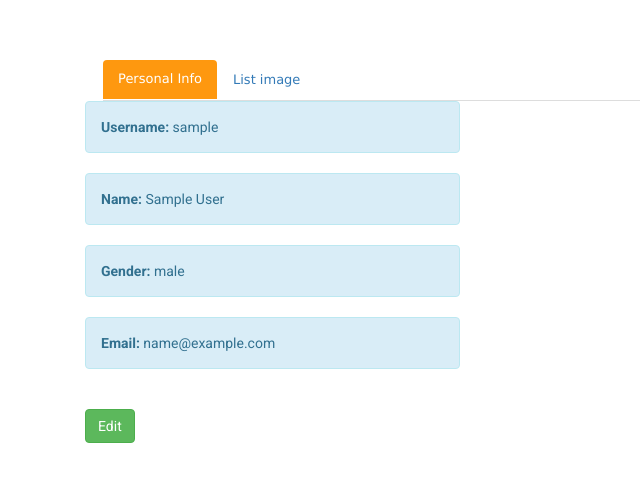
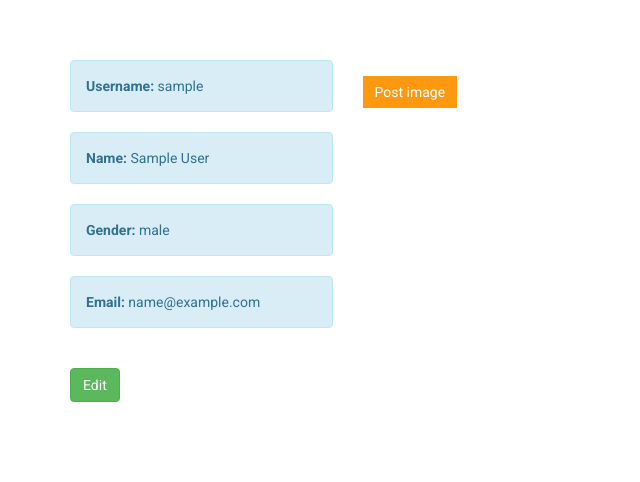
Before and after one commit to NOSQL-2017/project-1312422, a Rails app: page /info in a window 1280 px wide. Shown: the part 54-536 px from the top of the page, without its empty margins (0-640 px from the left). Run offline with Rails 7, Linux system fonts and the light colour scheme; the visitor is signed in with stand-in values (Sample User, id 1); data that the repository does not hold is empty; style sheets or scripts are compiled from the project's sources; some libraries are stand-ins or nearby versions.

Commit message:
create post image

```diff
--- a/Picture/app/controllers/images_controller.rb
+++ b/Picture/app/controllers/images_controller.rb
@@ -25,7 +25,7 @@ class ImagesController < ApplicationController
   # POST /images.json
   def create
     @image = Image.new(image_params)
-
+    @image.user_id= current_user.id
     respond_to do |format|
       if @image.save
         format.html { redirect_to @image, notice: 'Image was successfully created.' }
@@ -56,7 +56,7 @@ class ImagesController < ApplicationController
   def destroy
     @image.destroy
     respond_to do |format|
-      format.html { redirect_to images_url, notice: 'Image was successfully destroyed.' }
+      format.html { redirect_to :back, notice: 'Image was successfully destroyed.' }
       format.json { head :no_content }
     end
   end
@@ -69,6 +69,6 @@ class ImagesController < ApplicationController
 
     # Never trust parameters from the scary internet, only allow the white list through.
     def image_params
-      params.require(:image).permit(:script)
+      params.require(:image).permit(:script, :user_id)
     end
 end
--- a/Picture/app/views/layouts/application.html.erb
+++ b/Picture/app/views/layouts/application.html.erb
@@ -11,8 +11,8 @@
       border-radius: 0;
     }
     </style>
-
-      <link href="/css/bootstrap.min.css" rel="stylesheet">
+  <script src="https://npmcdn.com/tether@1.2.4/dist/js/tether.min.js"></script>
+  <link href="/css/bootstrap.min.css" rel="stylesheet">
   <link href="/css/font-awesome.min.css" rel="stylesheet">
   <link href="/css/prettyPhoto.css" rel="stylesheet">
   <link href="/css/price-range.css" rel="stylesheet">
--- a/Picture/app/views/persionals/_list_image.html.erb
+++ b/Picture/app/views/persionals/_list_image.html.erb
@@ -4,14 +4,13 @@
 	<% @images.each do |image|%>
 	<div class="col-sm-3 col-lg-3 col-md-3">
 		<div class="thumbnail">
-			<!-- <img src="<%= food.avatar %>" alt="" class="img-thumbnail" style="width:100%; height: 200px"> -->
 			<div class="caption">
 				<h4><textarea rows="1" disabled="disabled"><%=image.script%></textarea></h4>
-				<h5 class="text-muted"><%=food.created_at%></h5>
+				<h5 class="text-muted"><%=image.created_at%></h5>
 			</div>
 			<div>
 				<%= link_to 'Delete', image, method: :delete, data: { confirm: 'Do you want destroy?' }, class: 'btn btn-danger', style: 'padding: 2px 10px;'%>
-				<%= link_to 'Edit', edit_image_path(food), class: 'btn btn-default', style: 'padding: 2px 10px;'%>
+				<%= link_to 'Edit', edit_image_path(image), class: 'btn btn-default', style: 'padding: 2px 10px;'%>
 			</div>
 		</div>
 	</div>
--- a/Picture/app/views/persionals/personal_page.html.erb
+++ b/Picture/app/views/persionals/personal_page.html.erb
@@ -1,14 +1,10 @@
-<ul class="nav nav-tabs">
-	<%params[:tab] = 'tab1'%>
-	<li class="<%= 'active' if params[:tab] == 'tab1' %> nav-item"><a class="nav-link active tag tag-default" href="#tab1" data-toggle="tab">Personal Info</a></li>
-	<li class="<%= 'active' if params[:tab] == 'tab2' %> nav-item"> <a class="nav-link tag tag-default" href="#tab2" data-toggle="tab">List image</a></li>
-</ul>
 
-<div class="tab-content">
-	<div class="<%= if (params[:tab] == "tab1" || !params[:tab]) then 'tab-pane active'  else 'tab-pane' end %>" id="tab1">
-		<%= render partial:"users/show"%>
-	</div>
-	<div class="<%= if params[:tab] == 'tab2' then 'tab-pane active'  else 'tab-pane' end%>" id="tab2">
-		<%= render 'list_image'%>
-	</div>
+<div class="row">
+    <!-- catalog bên trái -->
+    <div class="col-xs-3">
+        <%= render partial:"users/show"%>
+    </div>
+    <div class="col-xs-9">
+    	<%= render 'list_image'%>
+    </div>
 </div>
--- a/Picture/app/views/users/_show.html.erb
+++ b/Picture/app/views/users/_show.html.erb
@@ -1,30 +1,24 @@
 
-<div class="container">
-<div class="row">
 <!--   <div class="col-lg-4">
     <%= image_tag "/users/#{@user.id}/avatar/#{@user.avatar_filename}", :size => "260x180" if @user.avatar_filename? %>
   </div> -->
-  <div class="col-lg-8">
-    <div class="alert alert-info" style="width:50%">
+    <div class="alert alert-info" >
       <strong>Username:</strong>
       <%= @user.username %>
     </div>
-    <div class="alert alert-info" style="width:50%">
+    <div class="alert alert-info" >
       <strong>Name:</strong>
       <%= @user.name %>
     </div>
-    <div class="alert alert-info" style="width:50%">
+    <div class="alert alert-info" >
       <strong>Gender:</strong>
       <%= @user.gender = 1? "male": "female" %>
     </div>
-    <div class="alert alert-info" style="width:50%">
+    <div class="alert alert-info">
       <strong>Email:</strong>
       <%= @user.email %>
     </div>
-  </div>
-</div>
 <br>
 <div class="text-xs-right">
   <%= link_to 'Edit', edit_user_path(@user), :class => 'btn btn-success' %>
 </div>
-</div>
--- a/Picture/config/database.yml
+++ b/Picture/config/database.yml
@@ -23,7 +23,7 @@ default: &default
   timeout: 5000
   username: postgres
   password: 12201995
-  #host: 172.19.0.2
+  #host: 172.18.0.2
   host: localhost
   encoding: UTF8
 
```
Also changed, not shown: Picture/Gemfile, Picture/Gemfile.lock, Picture/app/assets/stylesheets/application.scss (renamed from Picture/app/assets/stylesheets/application.css).
